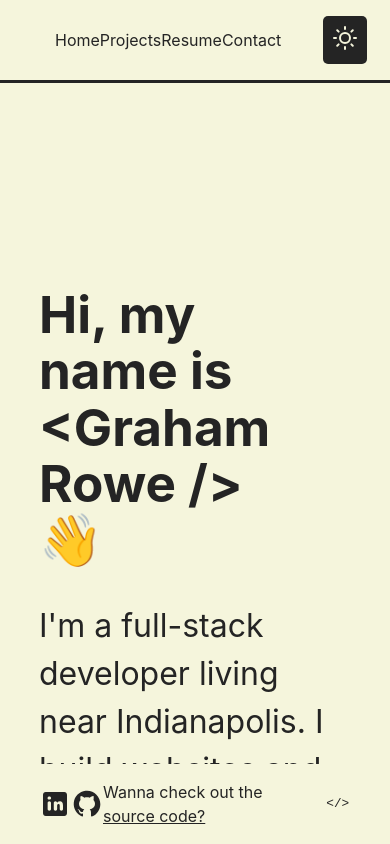
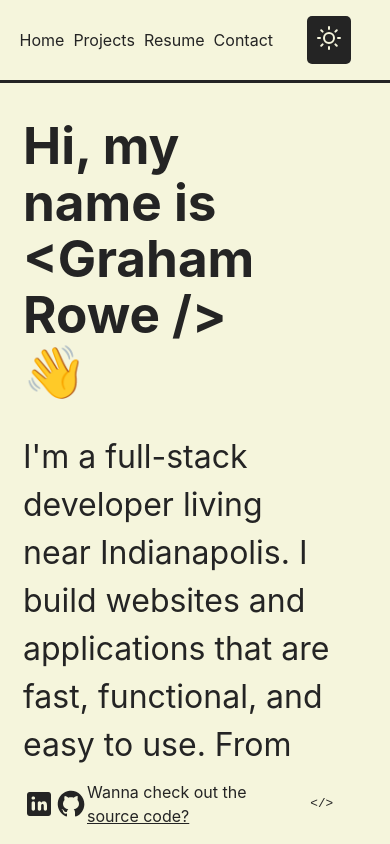
Before and after one commit to grrowe/grahamrowe.dev-ts, a React (Vite) app: page / in a window 390 px wide. Shown: the top 844 px of the page. Built offline with nearby package versions, Linux system fonts and the light colour scheme.

Commit message:
fixed mobile responsiveness css

```diff
--- a/src/App.css
+++ b/src/App.css
@@ -4,6 +4,7 @@
   max-width: 80vw;
   padding-left: 10vw;
   flex: 1;
+  overflow-y: auto;
 }
 
 a {
@@ -17,5 +18,6 @@ a:hover {
 #container {
   display: flex;
   flex-direction: column;
+  /* justify-content: space-between; */
   min-height: 100vh;
 }
--- a/src/index.css
+++ b/src/index.css
@@ -21,12 +21,14 @@
 }
 
 body {
+  height: 100%;
+  padding: 0;
   margin: 0;
-  display: flex;
+  /* display: flex; */
   place-items: center;
   min-width: 320px;
   min-height: 100vh;
-  overflow-x: hidden;
+  /* overflow-y: hidden; */
 }
 
 h1 {
--- a/src/ui/contact/contact.css
+++ b/src/ui/contact/contact.css
@@ -16,9 +16,10 @@
   background-color: var(--off-bg-color);
   padding: 20px;
   box-shadow: 0 4px 0.5% rgba(0, 0, 0, 0.2);
-  width: 80vw;
+  width: 75vw;
   margin-right: 10vw;
   margin-bottom: 15px;
+  max-width: 75vw;
 }
 
 .inputWrapper {
--- a/src/ui/footer/footer.css
+++ b/src/ui/footer/footer.css
@@ -2,11 +2,11 @@
 
 #footer {
   position: sticky;
-  bottom: 0;
+  /* bottom: 0; */
   left: 50;
   width: 100vw;
   /* margin-top: 50vh; */
-  z-index: 1;
+  z-index: 1000;
   background-color: var(--bg-color);
 }
 
--- a/src/ui/home/home.css
+++ b/src/ui/home/home.css
@@ -1,7 +1,7 @@
 #home-header {
   display: flex;
   flex-direction: column;
-    padding-top: 20vh;
+  padding-top: 15vh;
   height: 10vh;
   max-height: fit-content;
 }
@@ -16,3 +16,21 @@
   font-size: 2em;
   text-align: left;
 }
+
+@media screen and (max-width: 1200px) {
+  #home-header {
+    padding-top: 10vh;
+  }
+}
+
+@media screen and (max-width: 1000px) {
+  #home-header {
+    padding-top: 5vh;
+  }
+}
+
+@media screen and (max-width: 700px) {
+  #home-header {
+    padding-top: 0;
+  }
+}
--- a/src/ui/nav/nav.css
+++ b/src/ui/nav/nav.css
@@ -18,7 +18,7 @@
   justify-content: space-between;
   align-items: flex-start;
   width: 20vw;
-  padding-left: 10vw;
+  padding-left: 9vw;
 }
 
 .navLink {
@@ -43,3 +43,51 @@ nav {
 .darkModeButton button:hover {
   background-color: var(--a-hightlight);
 }
+
+@media screen and (max-width: 1200px) {
+  #nav #navLinks {
+    padding-left: 8vw;
+    width: 25vw;
+  }
+}
+
+@media screen and (max-width: 1000px) {
+  #nav #navLinks {
+    padding-left: 8vw;
+    width: 30vw;
+  }
+}
+
+@media screen and (max-width: 800px) {
+  #nav #navLinks {
+    padding-left: 8vw;
+    width: 35vw;
+  }
+}
+
+@media screen and (max-width: 700px) {
+  #nav #navLinks {
+    padding-left: 8vw;
+    width: 40vw;
+  }
+}
+
+@media screen and (max-width: 600px) {
+  #nav #navLinks {
+    padding-left: 7vw;
+    width: 50vw;
+  }
+}
+
+@media screen and (max-width: 500px) {
+  #nav #navLinks {
+    padding-left: 5vw;
+    width: 65vw;
+  }
+}
+
+@media screen and (max-width: 350px) {
+  #nav #navLinks {
+    width: 80vw;
+  }
+}
```
Lines whose indentation alone changed are shown as unchanged.
